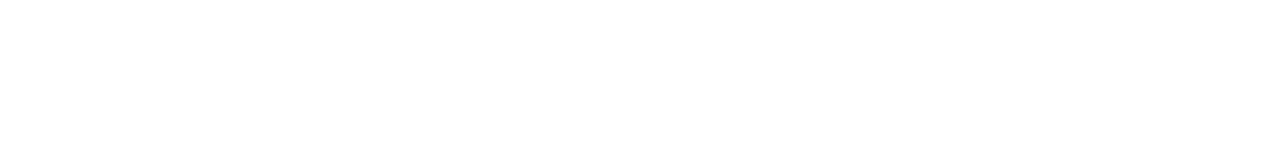
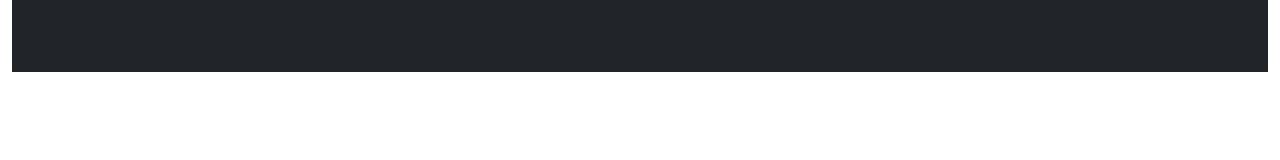
Before and after one commit to JavierBurgara/Weather-Tracker, a plain HTML site: page index.html in a window 1280 px wide. Drawn offline with nearby package versions, Linux system fonts and the light colour scheme.

Commit message:
added a container class and nav bar bar

```diff
--- a/index.html
+++ b/index.html
@@ -10,6 +10,13 @@
 </head>
 <body>
     <!--setting up the header bar-->
+    <div class="container-fluid">
+        <nav class="navbar bg-dark">
+            <h1 class="header-style">Weather-Tracker</h1>
+        </nav>
+        <!--setting up the header bar-->
+
+    </div>
     <script src="./assets/script.js"></script>
 
 </body>
```
